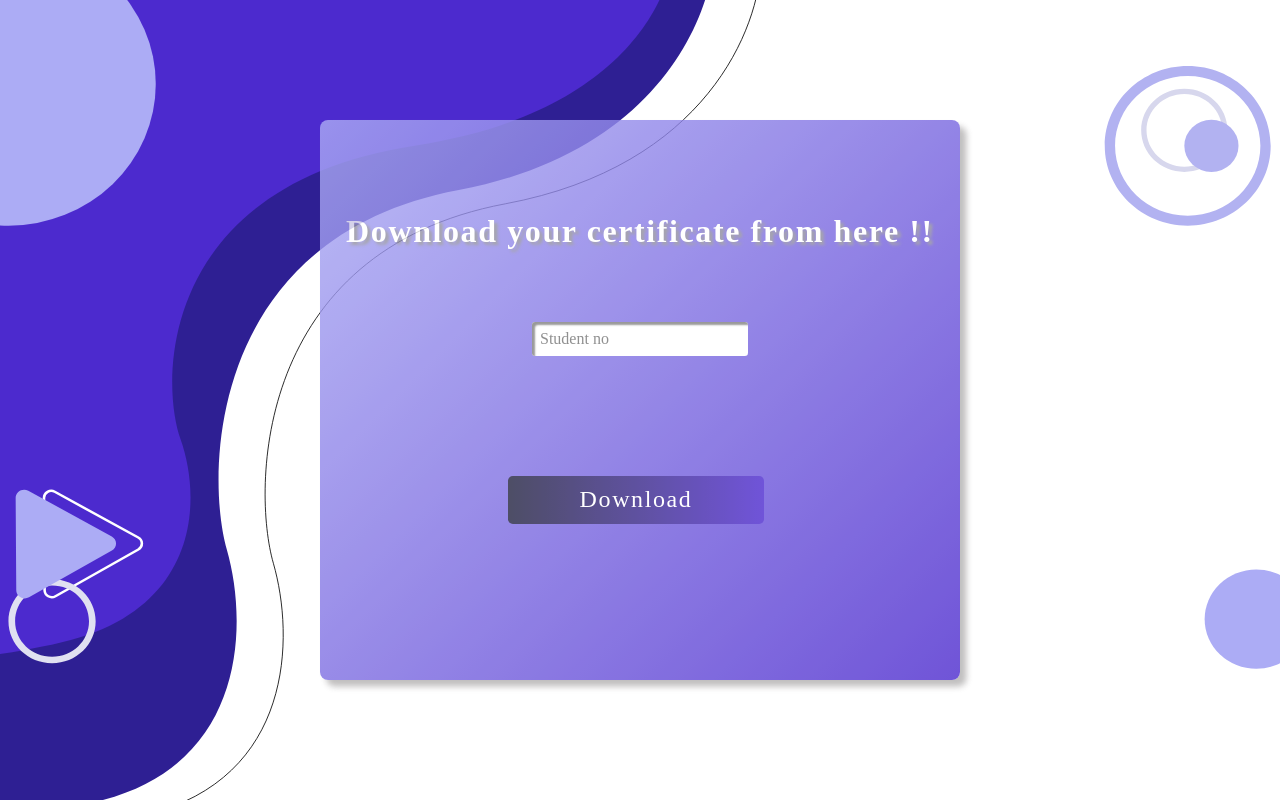
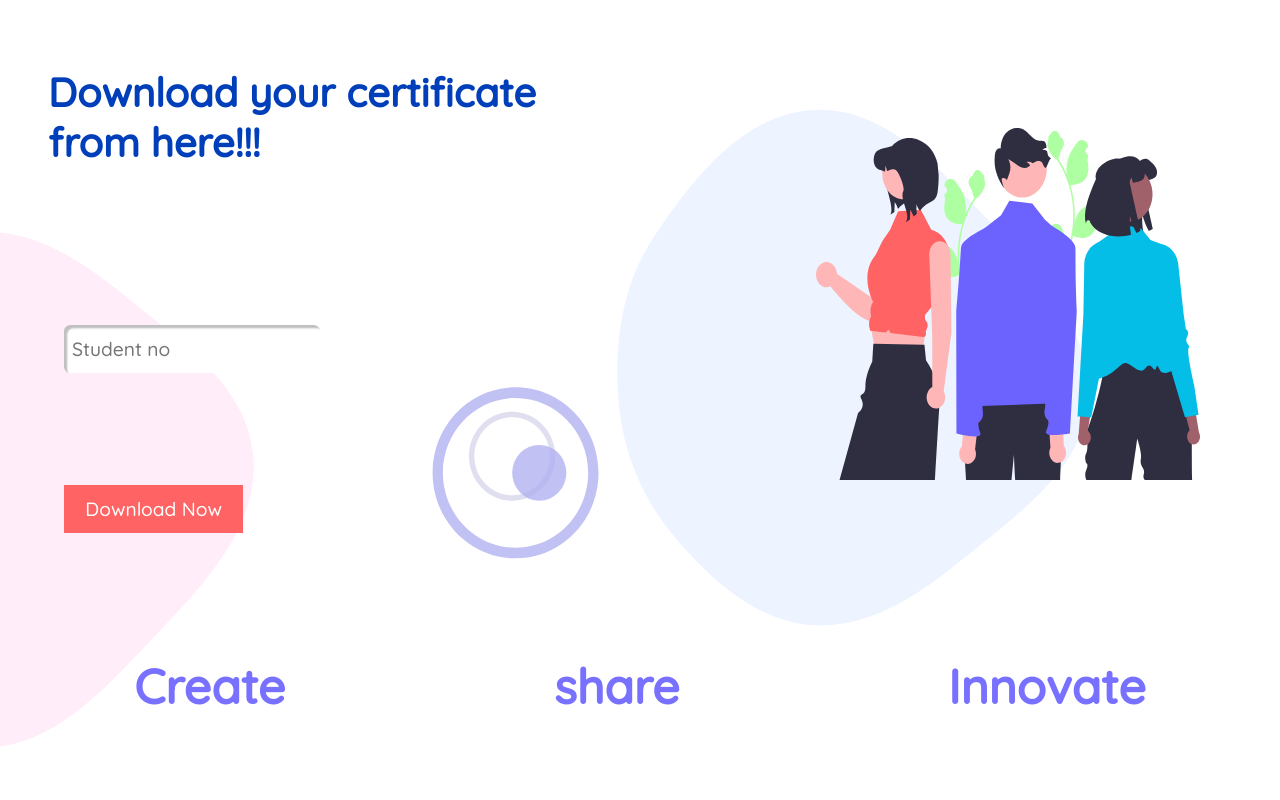
Before and after one commit to ayushkumar32539/certificate-pages, a plain HTML site: page certificate.html in a window 1280 px wide. Drawn offline with Linux system fonts and the light colour scheme; a web font is replaced by a local one.

Commit message:
New desktop UI

```diff
--- a/certificate.css
+++ b/certificate.css
@@ -1,70 +1,94 @@
-* {
-  margin: 0;
+*{
+  margin:0;
   padding: 0;
   box-sizing: border-box;
-  font-family: 'Inika', serif;
+  font-family: 'Quicksand', sans-serif;
+
 }
-.body {
-  display: flex;
-  justify-content: center;
-  align-items: center;
+
+.body{
+  background-image: url('./PAGE\ 1.svg');
   height: 100vh;
   width: 100vw;
-  background: url("./download1.svg");
+  background-repeat: no-repeat;
+  /* background-size: calc(100% - 100px); */
+  background-size: 100% 100%;
+  /* background-position: center center; */
+
+}
+.illustration{
+  background-image: url('./people.svg');
+  height: 55%;
+  width: 30%;
   background-size: 100% 100%;
   background-repeat: no-repeat;
-  box-shadow: 0.4rem 0.4rem 0.4rem rgb(177, 175, 175);
+  /* border:1px solid red; */
+  margin-top: 8rem;
+  margin-right: 5rem;
 }
-.container {
-  border-radius: 0.5rem;
-  box-shadow: 0.4rem 0.4rem 0.4rem rgb(177, 175, 175);
-  height: 70vh;
-  width: 50vw;
-  background: linear-gradient(135deg, #acacf5, #4c2ace);
+.main_container{
 display: flex;
-  justify-content: center;
-  align-items: center;
-  flex-direction: column;
-  opacity: 0.8;
-}
-.input {
-  margin:2.5rem;
+justify-content: space-between;
+height:80vh;
+/* border:1px solid red; */
+
 }
 
-.input-box
- {
-  padding: 0.5rem;
-  border: none;
-  border-radius: 0.2rem;
-  outline: none;
-  font-size: 1rem;
-  margin: 2rem;
-  box-shadow: 3px 3px 2px inset gray;
+.form{
+  display: flex;
+  justify-content: space-around;
+  flex-direction: column;
+  /* border:1px solid red; */
+  width:40%;
+  margin-left: 2rem;
+
 }
-.heading {
-  color: white;
-  font-size: 2rem;
-  margin-top: -1rem;
-  opacity: 1;
-z-index: 2;
-  letter-spacing: 0.1rem;
-  text-shadow: 0.2rem 0.2rem 0.2rem rgb(145, 144, 148);
+ span{
+    font-size: 3rem;
+    color:#7870FF;
+    font-weight: 600;
+    margin-top:1rem ;
   }
 
-.head {
-    /* opacity: 1; */
-    /* z-index: 2; */
+  .tags{
+    margin-top:1rem ;
+    /* border:1px solid red; */
+    display: flex;
+    justify-content: space-around;
   }
-
-button {
+  .text{
+    font-size: 2.5rem;
+    color:
+    #003FB9;
+    font-weight: 600;
+margin-left: 1rem;
+  }
+  .input{
+    /* border:1px solid red; */
+height: 50%;
+    display: flex;
+    flex-direction: column;
+    justify-content: space-around;
+    width: 50%;
+    margin-left: 2rem;
+  }
+  input{
+  outline:none;
+  border:none;
+  height: 3rem;
+  box-shadow: 0.2rem 0.2rem 0.1rem inset rgba(0, 0, 0, 0.25);
+font-size: 1.2rem;
+color: #000000;
+padding: 0rem 0.5rem;
+border-radius: 0.4rem;
+  }
+  button{
+    background-color:
+    #FF6363;
     color: white;
-  margin: 3rem;
-  letter-spacing: 0.1rem;
-  font-size: 1.5rem;
+    height: 3rem;
+    font-size: 1.2rem;
     border: none;
-  border-radius: 0.3rem;
-  height: 3rem;
-  width: 16rem;
     cursor: pointer;
-  background: linear-gradient(to right, #222240, #4d2ad0);
+    width: 70%;
   }
--- a/certificate.html
+++ b/certificate.html
@@ -6,25 +6,33 @@
     <meta name="viewport" content="width=device-width, initial-scale=1.0" />
     <title>Certificate</title>
     <link rel="preconnect" href="https://fonts.googleapis.com">
-<link rel="preconnect" href="https://fonts.gstatic.com" crossorigin>
-<link href="https://fonts.googleapis.com/css2?family=Inika&display=swap" rel="stylesheet">
+
+
+<link href="https://fonts.googleapis.com/css2?family=Inika&family=Khula:wght@300&family=Quicksand:wght@500&display=swap" rel="stylesheet">
     <link rel="stylesheet" href="./certificate.css" />
   </head>
   <body>
     <div class="body">
-      <div class="container">
-          <div class="head">
-
-              <h2 class="heading">Download your certificate from here !!</h2>
-          </div>
-        <form>
-          <div class="input">
-            <input class="input-box" type="text" placeholder="Student no" />
-          </div>
-          <div class="button">
-            <button>Download</button>
-          </div>
-        </form>
+      <div class="main_container">
+        <div class="form">
+          <span class="text">Download your certificate <br> from here!!!</span>
+          <form class="input" >
+            <input type="text"  placeholder="Student no">
+            <button>Download Now</button>
+          </form>
+        </div>
+        <div class="illustration"></div>
+      </div>
+      <div class="tags">
+        <div class="create">
+          <span>Create</span>
+        </div>
+        <div class="share">
+          <span>share</span>
+        </div>
+        <div class="innovate">
+          <span>Innovate</span>
+        </div>
       </div>
     </div>
   </body>
--- a/errror.css
+++ b/errror.css
@@ -1,41 +1,68 @@
-* {
-  margin: 0;
+*{
+  margin:0;
   padding: 0;
   box-sizing: border-box;
-  font-family: 'Khula', sans-serif;
-}
-.body {
-  display: flex;
-  flex-direction: column;
-  justify-content: center;
-  align-items: center;
-  height: 100vh;
-  width: 100vw;
-  background: url("./download1.svg");
-  background-size: 100% 100%;
-  background-repeat: no-repeat;
-  position: relative;
-}
-.container {
-  margin-top: 2rem;
-  height: 72vh;
-  width: 55vw;
-  background-size: contain;
-  background: url("./illustration.svg");
-  background-repeat: no-repeat;
-  border-radius: 0.5rem;
+  font-family: 'Quicksand', sans-serif;
 
 }
 
-.heading {
-  font-size: 4rem;
-  color: #4c2ace;
-  letter-spacing: 0.2rem;
-  text-align: center;
+.body{
+  background-image: url('./PAGE\ 1.svg');
+  height: 100vh;
+  width: 100vw;
+  background-repeat: no-repeat;
+  /* background-size: calc(100% - 100px); */
+  background-size: 100% 100%;
+  /* background-position: center center; */
+
 }
-.head {
-  width: 60vw;
-  display: block;
-  margin: auto;
-  margin-left: 18rem;
+.illustration{
+  background-image: url('./error.svg');
+  height: 80vh;
+  width: 60%;
+  background-size: 100% 100%;
+  /* background-size: contain; */
+    background-repeat: no-repeat;
+  /* border:1px solid red; */
+  margin-top: 4rem;
+  margin-right: 3rem;
 }
+.main_container{
+display: flex;
+justify-content: space-between;
+height:80vh;
+/* border:1px solid red; */
+}
+.form{
+  display: flex;
+  /* justify-content: space-arou; */
+  flex-direction: column;
+  /* border:1px solid red; */
+  width:40%;
+  margin-left: 2rem;
+  margin-top: 2rem;
+
+}
+
+
+ span{
+    font-size: 3rem;
+    color:#7870FF;
+    font-weight: 600;
+    margin-top:1rem ;
+  }
+
+  .tags{
+    margin-top:1rem ;
+    /* border:1px solid red; */
+    display: flex;
+    justify-content: space-around;
+  }
+  .text{
+    font-size: 3rem;
+    color:
+    #FF6363;
+    font-weight: 600;
+margin-left: 3rem;
+margin-top: 7rem;
+  }
```
Also changed, not shown: errorpage.html (+19 -5 lines), PAGE 1.svg (added), PAGE 4.svg (added), error.svg (added), illustration.svg (deleted), people.svg (added). Lines whose indentation alone changed are shown as unchanged.
